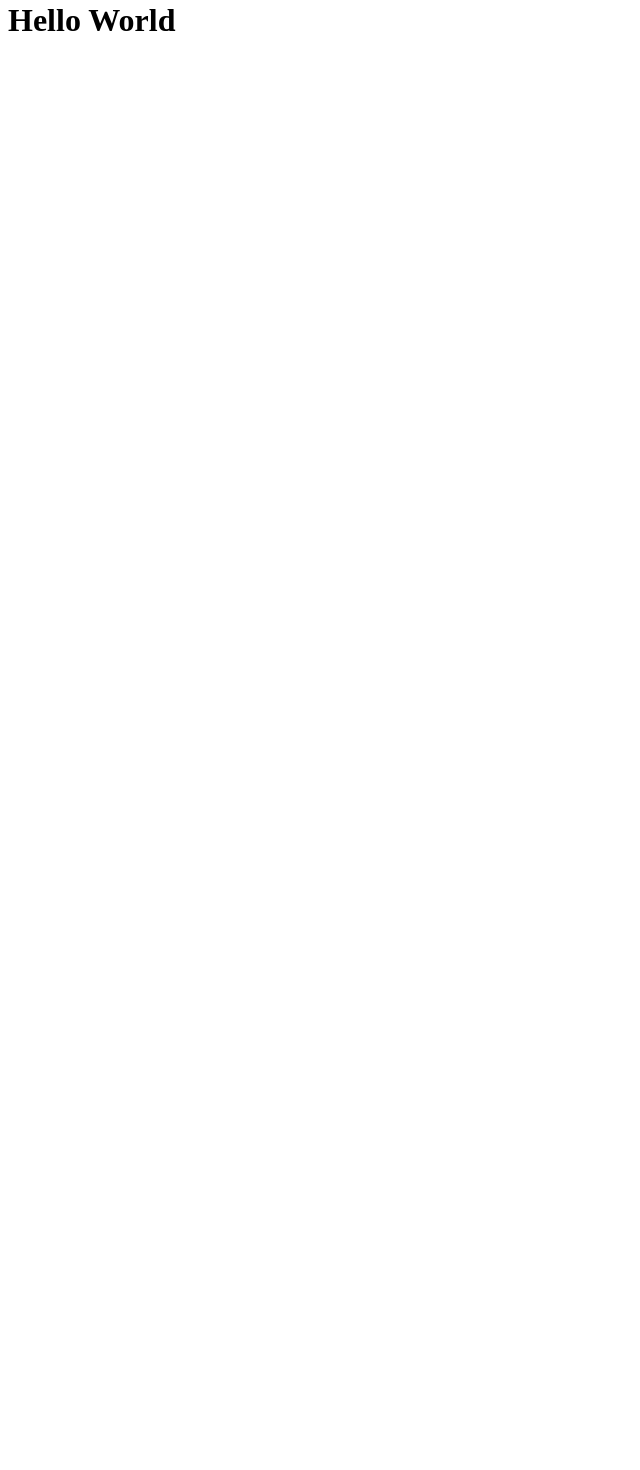
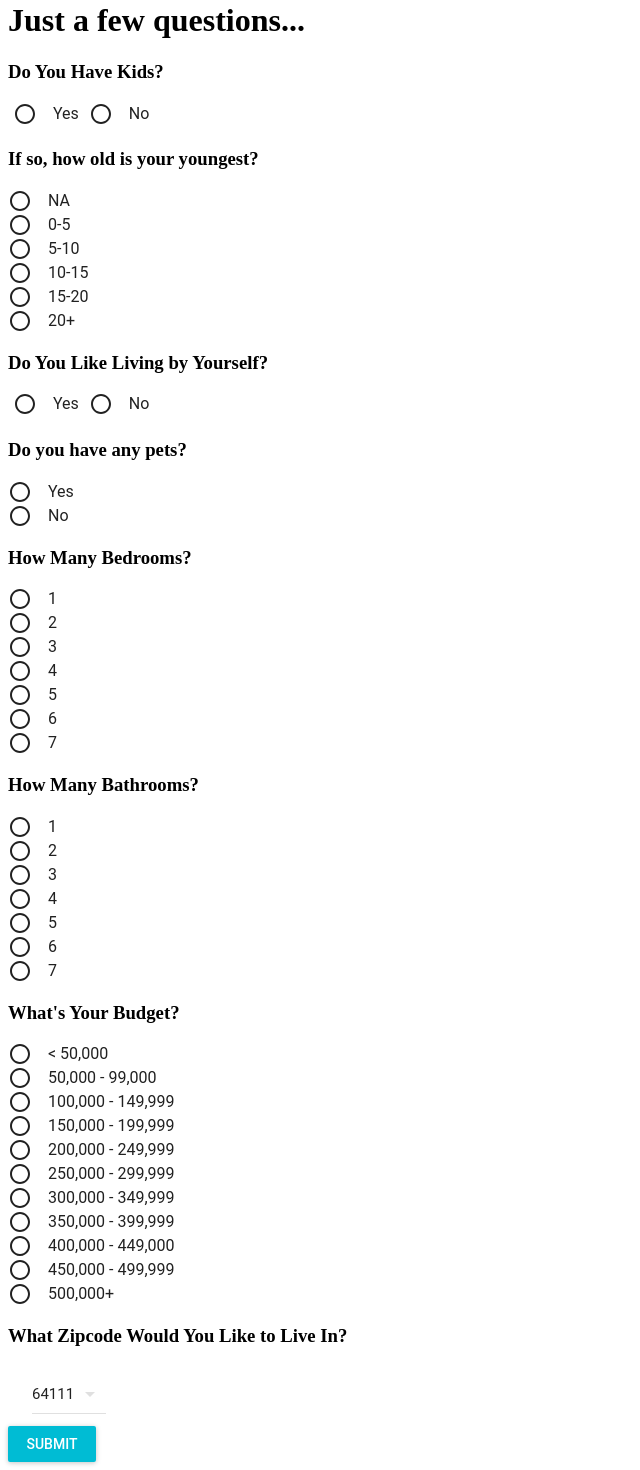
Before and after one commit to Afrothundr/adoor, a React (Create React App) app in the folder client/: page / in a window 1280 px wide. Shown: the part 19-1489 px from the top of the page, without its empty margins (0-640 px from the left). Before the commit the page ends 800 px from the top, so only its background shows below. Built offline with nearby package versions, Linux system fonts and the light colour scheme.

Commit message:
Created User Pref Quiz and fixed some api routes.

```diff
--- a/client/package.json
+++ b/client/package.json
@@ -4,6 +4,7 @@
   "private": true,
   "proxy": "http://localhost:3001/",
   "dependencies": {
+    "material-ui": "^0.20.0",
     "react": "^16.0.0",
     "react-dom": "^16.0.0",
     "react-scripts": "1.0.14"
--- a/client/src/App.js
+++ b/client/src/App.js
@@ -1,11 +1,13 @@
-import React, { Component } from "react";
+import React from "react";
+import MuiThemeProvider from 'material-ui/styles/MuiThemeProvider';
+import UserPrefQuiz from './components/UserPrefQuiz/UserPrefQuiz';
 
-class App extends Component {
-    render() {
-      return(
-        <h1>Hello World</h1>
-      );
-    }
+const App = props => {
+  return (
+    <MuiThemeProvider>
+      <UserPrefQuiz />
+    </MuiThemeProvider>
+  );
 }
 
 export default App;
--- /dev/null
+++ b/client/src/components/UserPrefQuiz/UserPrefQuiz.js
@@ -0,0 +1,157 @@
+import React, { Component } from "react";
+import API from '../../utils/API';
+import ZipCodes from '../../utils/zipcodes'
+import RaisedButton from 'material-ui/RaisedButton';
+import { RadioButton, RadioButtonGroup } from 'material-ui/RadioButton';
+import { DropDownMenu, MenuItem } from 'material-ui/DropDownMenu';
+
+
+class UserPrefQuiz extends Component {
+    constructor() {
+        super();
+        //intial state
+        this.state = {
+            //replace userId with stored cookie value
+            userId: '5a8df22e0beba811104ca437',
+            zipcode: 64111
+        }
+    }
+    //on submit
+    handleSubmit = event => {
+        event.preventDefault();
+        //logic for determining user preferences
+        let schools = false;
+        let grocery = false;
+        let hospitals = false;
+        let saftey = false;
+        let parks = false;
+
+        if (this.state.kids === 'true') {
+            grocery = true;
+          } if (this.state.age > 0 && this.state.age < 20) {
+            schools = true;
+            hospitals = true;
+          } if (this.state.security === 'true') {
+            saftey = true;
+          } if (this.state.pets === 'true') {
+            parks = true;
+          }
+
+        var newQuizInfo = {
+            userId: this.state.userId,
+            caresAboutSchools: schools,
+            caresAboutGroceryStores: grocery,
+            caresAboutHospitals: hospitals,
+            caresAboutCrimes: saftey,
+            caresAboutParks: parks,
+            zipcode: this.state.zipcode,
+            budget: this.state.budget,
+            bedrooms: this.state.bedrooms,
+            bathrooms: this.state.bathrooms
+        };
+
+        console.log(newQuizInfo);
+        //store preferences in database and update user object
+        API.createPref(newQuizInfo)
+        .then((preferences) => {
+            console.log(preferences.data);
+        }).catch(err => console.log(err));
+    }
+    handleChange = event => {
+        const { name, value } = event.target;
+        this.setState({
+            [name]: value
+        });
+    }
+    handleZipCodeChange = (event, index, value) => {
+        this.setState({zipcode: value});
+    }
+
+    render() {
+        //input form
+        return (
+            <form onSubmit={this.handleSubmit}>
+                <h1>Just a few questions...</h1>
+                <h3>Do You Have Kids?</h3>
+                <RadioButtonGroup name="kids" onChange={this.handleChange}>
+                    <RadioButton value={true} label="Yes" style={{ display: 'inline-block', width: 'auto', margin: "0px 5px" }} />
+                    <RadioButton value={false} label="No" style={{ display: 'inline-block', width: 'auto', margin: "0px 5px" }} />
+                </RadioButtonGroup>
+
+                <h3>If so, how old is your youngest?</h3>
+                <RadioButtonGroup name="age" onChange={this.handleChange}>
+                    <RadioButton value={0} label="NA" />
+                    <RadioButton value={5} label="0-5" />
+                    <RadioButton value={10} label="5-10" />
+                    <RadioButton value={15} label="10-15" />
+                    <RadioButton value={20} label="15-20" />
+                    <RadioButton value={25} label="20+" />
+                </RadioButtonGroup>
+
+                <h3>Do You Like Living by Yourself?</h3>
+                <RadioButtonGroup name="security" onChange={this.handleChange}>
+                    <RadioButton value={true} label="Yes" style={{ display: 'inline-block', width: 'auto', margin: "0px 5px" }} />
+                    <RadioButton value={false} label="No" style={{ display: 'inline-block', width: 'auto', margin: "0px 5px" }} />
+                </RadioButtonGroup>
+
+                <h3>Do you have any pets?</h3>
+                <RadioButtonGroup name="pets" onChange={this.handleChange}>
+                    <RadioButton value={true} label="Yes" />
+                    <RadioButton value={false} label="No" />
+                </RadioButtonGroup>
+
+                <h3>How Many Bedrooms?</h3>
+                <RadioButtonGroup name="bedrooms" onChange={this.handleChange}>
+                    <RadioButton value={1} label="1" />
+                    <RadioButton value={2} label="2" />
+                    <RadioButton value={3} label="3" />
+                    <RadioButton value={4} label="4" />
+                    <RadioButton value={5} label="5" />
+                    <RadioButton value={6} label="6" />
+                    <RadioButton value={7} label="7" />
+                </RadioButtonGroup>
+
+                <h3>How Many Bathrooms?</h3>
+                <RadioButtonGroup name="bathrooms" onChange={this.handleChange}>
+                    <RadioButton value={1} label="1" />
+                    <RadioButton value={2} label="2" />
+                    <RadioButton value={3} label="3" />
+                    <RadioButton value={4} label="4" />
+                    <RadioButton value={5} label="5" />
+                    <RadioButton value={6} label="6" />
+                    <RadioButton value={7} label="7" />
+                </RadioButtonGroup>
+
+                <h3>What's Your Budget?</h3>
+                <RadioButtonGroup name="budget" onChange={this.handleChange}>
+                    <RadioButton value={30000} label="< 50,000" />
+                    <RadioButton value={75000} label="50,000 - 99,000" />
+                    <RadioButton value={125000} label="100,000 - 149,999" />
+                    <RadioButton value={175000} label="150,000 - 199,999" />
+                    <RadioButton value={225000} label="200,000 - 249,999" />
+                    <RadioButton value={275000} label="250,000 - 299,999" />
+                    <RadioButton value={325000} label="300,000 - 349,999" />
+                    <RadioButton value={375000} label="350,000 - 399,999" />
+                    <RadioButton value={425000} label="400,000 - 449,000" />
+                    <RadioButton value={475000} label="450,000 - 499,999" />
+                    <RadioButton value={525000} label="500,000+ " />
+                </RadioButtonGroup>
+
+                <h3>What Zipcode Would You Like to Live In?</h3>
+                <DropDownMenu value={this.state.zipcode} maxHeight={200} onChange={this.handleZipCodeChange} name="zipcode" >
+                    {
+                        ZipCodes.map(zipcode => {
+                            return <MenuItem key={zipcode} value={zipcode} primaryText={zipcode} />
+                        })
+                    }
+                </DropDownMenu>
+                <div>
+                    <RaisedButton primary={true} label="Submit" type="submit" />
+                </div>
+            </form>
+        );
+    }
+}
+
+//export User Pref Quiz
+export default UserPrefQuiz;
--- a/client/src/utils/API.js
+++ b/client/src/utils/API.js
@@ -1,43 +1,43 @@
 import axios from "axios";
 
 export default {
-    getUsers: function() {
+    getUsers: function () {
         return axios.get("/api/users");
     },
-    getUser: function(id) {
+    getUser: function (id) {
         return axios.get("/api/users/" + id);
     },
-    createUser: function(user) {
+    createUser: function (user) {
         return axios.post("/api/users", user);
     },
-    getListings: function() {
+    getListings: function () {
         return axios.get("/api/listing/");
     },
-    getListing: function(id) {
+    getListing: function (id) {
         return axios.get("/api/listing/" + id);
     },
-    createListing: function(sellerId, listing) {
+    createListing: function (sellerId, listing) {
         return axios.post("/api/listing", listing);
     },
-    getSellers: function() {
+    getSellers: function () {
         return axios.get("/api/seller");
     },
-    getSeller: function(id) {
+    getSeller: function (id) {
         return axios.get("/api/seller/" + id);
     },
-    createMatch: function(userId, listingId) {
+    createMatch: function (userId, listingId) {
         return axios.post("/api/match", listingId);
     },
-    addMatch: function(userId, listingId) {
+    addMatch: function (userId, listingId) {
         return axios.put("/api/match", listingId);
     },
-    createPref: function(userId, preferences) {
-        return axios.post("/api/match", preferences);
+    createPref: function (preferences) {
+        return axios.post("/api/preferences", preferences);
     },
-    updatePref: function(userId, preferences) {
+    updatePref: function (userId, preferences) {
         return axios.put("/api/preferences", preferences);
     },
-    createCommunity: function(listingId, community) {
+    createCommunity: function (listingId, community) {
         return axios.post("/api/community", listingId);
     }
 };
--- /dev/null
+++ b/client/src/utils/zipcodes.js
@@ -0,0 +1,73 @@
+const ZipCodes = [
+    64102,
+    64105,
+    64106,
+    64108,
+    64109,
+    64101,
+    64110,
+    64111,
+    64112,
+    64113,
+    64114,
+    64116,
+    64117,
+    64119,
+    64120,
+    64126,
+    64127,
+    64128,
+    64129,
+    64134,
+    64136,
+    64137,
+    64138,
+    64118,
+    64121,
+    64123,
+    64124,
+    64130,
+    64131,
+    64132,
+    64133,
+    64139,
+    64141,
+    64144,
+    64148,
+    64149,
+    64152,
+    64145,
+    64146,
+    64147,
+    64151,
+    64153,
+    64154,
+    64155,
+    64156,
+    64157,
+    64163,
+    64164,
+    64165,
+    64170,
+    64171,
+    64187,
+    64188,
+    64197,
+    64198,
+    64199,
+    64158,
+    64161,
+    64166,
+    64167,
+    64168,
+    64179,
+    64180,
+    64184,
+    64190,
+    64191,
+    64195,
+    64196,
+    64999
+];
+
+export default ZipCodes;
```
Also changed, not shown: 2 other files (tests, documents, lock files or other folders).
